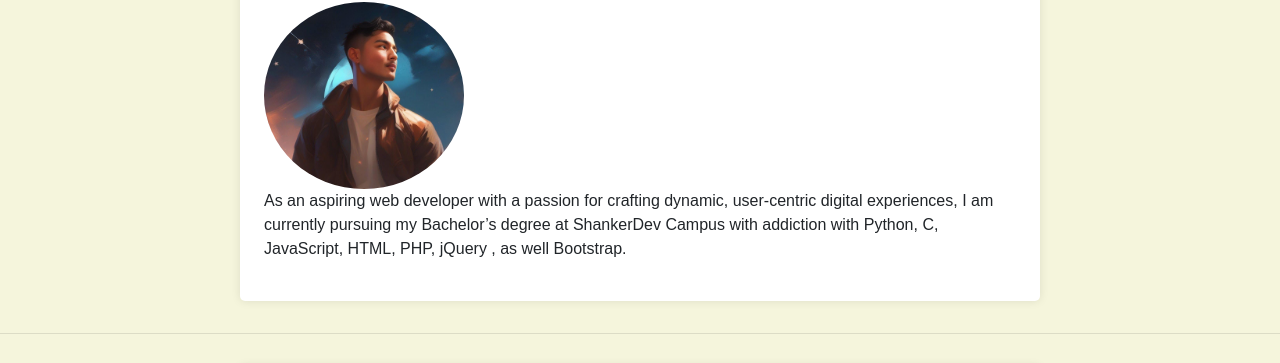
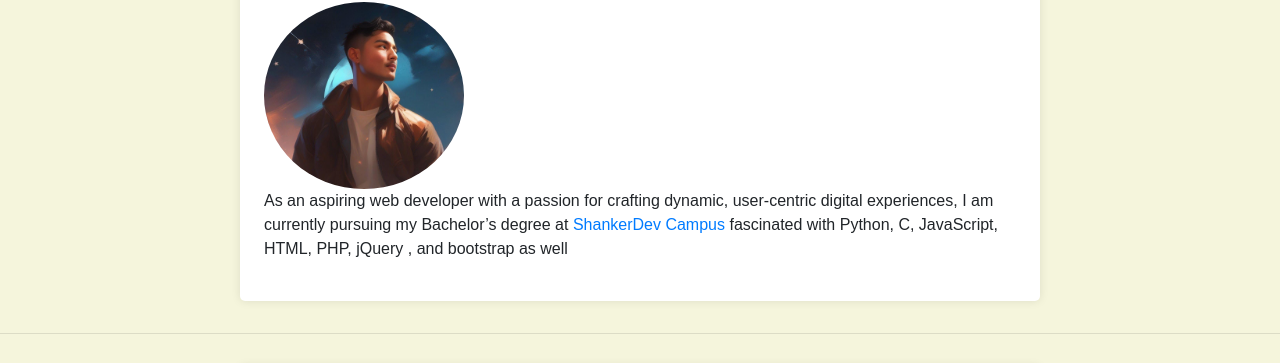
Before and after one commit to nimeshshrestha2023/portfolio_website, a plain HTML site: page index.html in a window 1280 px wide. Shown: the part 252-615 px from the top of the page. Drawn offline with nearby package versions, Linux system fonts and the light colour scheme.

Commit message:
index.html

```diff
--- a/index.html
+++ b/index.html
@@ -156,7 +156,7 @@
     <section id="about">
         <h2>About Me</h2>
         <img src="profile1.jpg" alt="Nimesh Shrestha's Photo" class="neon_avatar img-fluid rounded-circle animate__animated animate__fadeInRight" style="max-width: 200px; height: auto">
-        <p id="aboutContent">As an aspiring web developer with a passion for crafting dynamic, user-centric digital experiences, I am currently pursuing my Bachelor’s degree at ShankerDev Campus with addiction with Python, C, JavaScript, HTML, PHP, jQuery , as well Bootstrap.</p>
+        <p id="aboutContent">As an aspiring web developer with a passion for crafting dynamic, user-centric digital experiences, I am currently pursuing my Bachelor’s degree at <a href="https://sdc.tu.edu.np/"> ShankerDev Campus</a> fascinated with Python, C, JavaScript, HTML, PHP, jQuery , and bootstrap as well</p>
     </section>
     <hr>
     <section>
```
